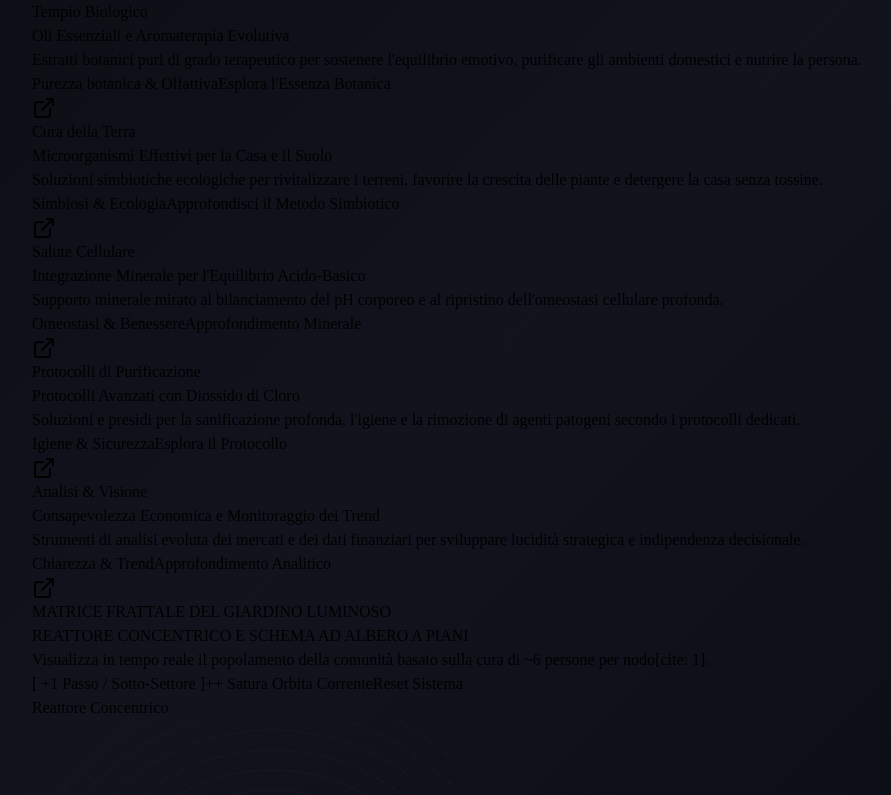
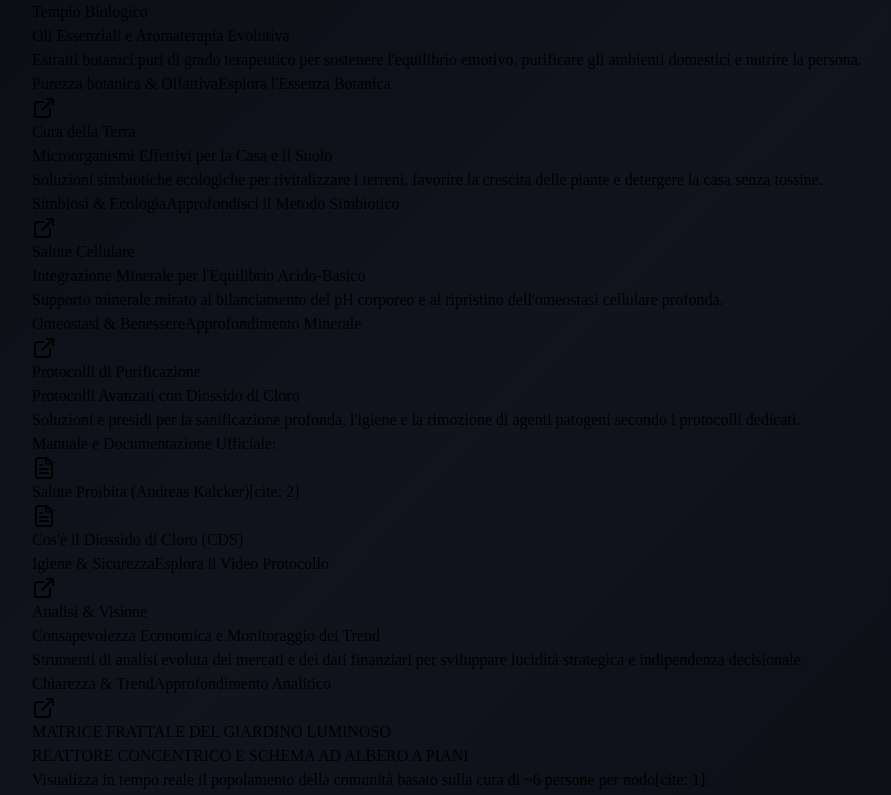
Before and after one commit to railim45-maker/LCR-Netfree-RWA, a React (Vite) app in the folder client/: page /netfree in a window 1280 px wide. Shown: the part 1224-2019 px from the top of the page, without its empty margins (0-891 px from the left). Built offline with nearby package versions, Linux system fonts and the light colour scheme.

Commit message:
Refine text and enhance documentation section
Updated text for clarity and added documentation links.

```diff
--- a/client/src/pages/NetFreeDeepDive.tsx
+++ b/client/src/pages/NetFreeDeepDive.tsx
@@ -143,7 +143,7 @@ export default function NetFreeDeepDive() {
             </div>
             <div className="pt-6 border-t border-stone-100 relative z-10">
               <p className="text-xs text-stone-700 font-serif font-medium">
-                "La Domanda: Come generare libertà economica senza che tutto dipenda esclusivamente dal proprio tempo[cite: 1]?"
+                "La Domanda: Come generare libertà economica senza che tutto dipenda esclusivamente dal propio tempo[cite: 1]?"
               </p>
             </div>
           </div>
@@ -321,7 +321,7 @@ export default function NetFreeDeepDive() {
               </div>
             </div>
 
-            {/* 5. Protocolli con Diossido di Cloro */}
+            {/* 5. Protocolli con Diossido di Cloro (AGGIORNATO CON I PDF LOCALI) */}
             <div className="p-8 rounded-[2rem] bg-[#fcfbf9] border border-stone-200/80 shadow-sm space-y-4 hover:border-amber-300 transition-all flex flex-col justify-between">
               <div className="space-y-3">
                 <span className="text-xs font-mono uppercase tracking-widest text-amber-800 bg-amber-50 px-3 py-1 rounded-full border border-amber-200">Protocolli di Purificazione</span>
@@ -329,11 +329,36 @@ export default function NetFreeDeepDive() {
                 <p className="text-sm text-stone-600 font-light leading-relaxed">
                   Soluzioni e presidi per la sanificazione profonda, l'igiene e la rimozione di agenti patogeni secondo i protocolli dedicati.
                 </p>
+                <div className="pt-2 space-y-2 text-xs font-serif border-t border-stone-200/60 mt-3">
+                  <p className="font-semibold text-stone-800">Manuale e Documentazione Ufficiale:</p>
+                  <ul className="space-y-1.5">
+                    <li>
+                      <a
+                        href="/protocolli-salute-benessere/Salute%20Proibita%20-%20Andreas%20Kalcker%20CORRETTO.pdf"
+                        target="_blank"
+                        rel="noopener noreferrer"
+                        className="text-amber-800 hover:underline inline-flex items-center gap-1 font-medium"
+                      >
+                        <FileText className="w-3.5 h-3.5" /> Salute Proibita (Andreas Kalcker)[cite: 2]
+                      </a>
+                    </li>
+                    <li>
+                      <a
+                        href="/protocolli-salute-benessere/Cos'%C3%A8%20il%20DIOSSIDO%20DI%20CLORO%20(CLO2).pdf"
+                        target="_blank"
+                        rel="noopener noreferrer"
+                        className="text-amber-800 hover:underline inline-flex items-center gap-1 font-medium"
+                      >
+                        <FileText className="w-3.5 h-3.5" /> Cos'è il Diossido di Cloro (CDS)
+                      </a>
+                    </li>
+                  </ul>
+                </div>
               </div>
               <div className="pt-4 border-t border-stone-100 flex items-center justify-between text-xs font-serif">
                 <span className="text-stone-500">Igiene & Sicurezza</span>
                 <a href="https://dioxitube.com/w/fARnr15iVu8zKpJysQhmZ2" target="_blank" rel="noopener noreferrer" className="text-amber-800 font-semibold hover:underline inline-flex items-center gap-1">
-                  Esplora il Protocollo <ExternalLink className="w-3 h-3" />
+                  Esplora il Video Protocollo <ExternalLink className="w-3 h-3" />
                 </a>
               </div>
             </div>
```
